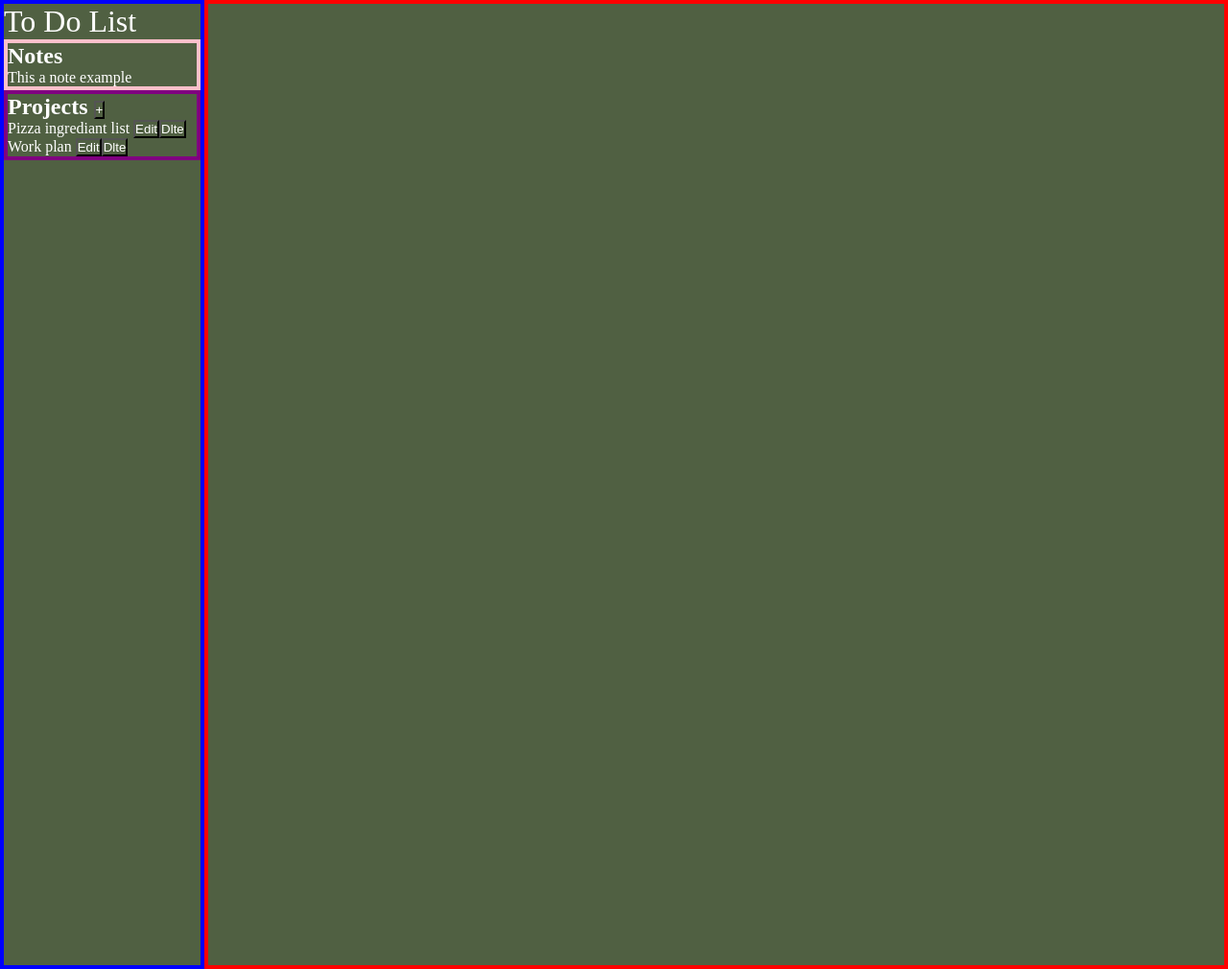
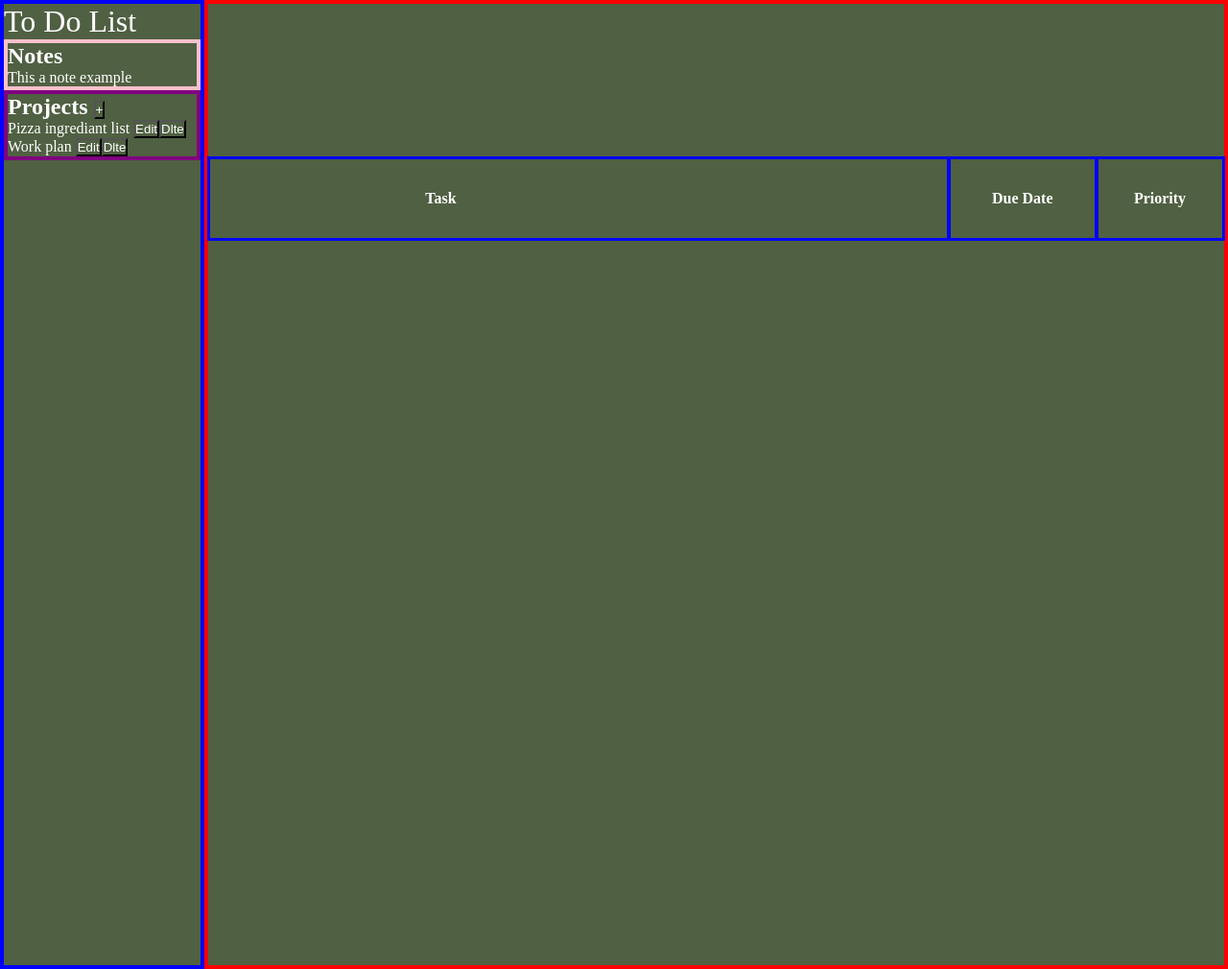
Before and after one commit to MortalChris/To_Do_List, a website built with webpack: page dist/index.html in a window 1280 px wide. Shown: the whole page at 96% size. Built offline with Linux system fonts and the light colour scheme.

Commit message:
Added table to html remove table from js

```diff
--- a/src/project-page.js
+++ b/src/project-page.js
@@ -38,7 +38,6 @@ function displayProjectMainContent(){
 
 
     function createNewProjectList(title, listItem, dueDate, priority){
-
         return{title, listItem, dueDate, priority};
     };
 
@@ -53,10 +52,13 @@ function displayProjectMainContent(){
         const i = projectListArray.length - 1;
 
 
-        const projectListTable = document.createElement("table");
-            mainContent.appendChild(projectListTable);
-        const projectListRowTitle = document.createElement("tr");
-            projectListTable.appendChild(projectListRowTitle);
+        // const projectListTable = document.createElement("table");
+        //     mainContent.appendChild(projectListTable);
+        // const projectListRowTitle = document.createElement("tr");
+        //     projectListTable.appendChild(projectListRowTitle);
+        // const projectListItem = document.createElement();
+        // const projectListdueDate = document.createElement();
+        // const projectListPriority = document.createElement();
     };
 
 
--- a/src/style.css
+++ b/src/style.css
@@ -87,3 +87,15 @@ header{
     grid-area: main;
     border: .3rem solid red;
 }
+table{
+    margin-top: 10rem;
+    width: 100%;
+}
+table th{
+    /* padding: 2rem 0rem 2rem 0rem; */
+    outline: .2rem solid blue;
+}
+table #th1{
+    padding: 2rem 18rem 2rem 0rem;
+}
+/* ===========Switch CheckBox============== */
```
Also changed, not shown: dist/index.html, dist/main.js.
